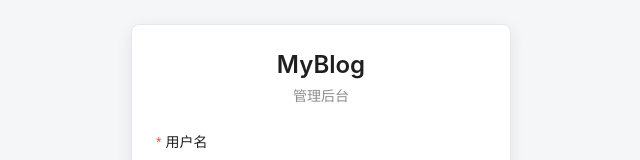
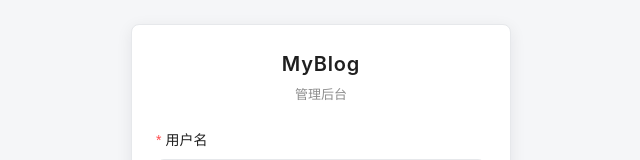
Before and after one commit to Xiaoxusheng/Myblog, a Vue app in the folder admin/: page /login in a window 1280 px wide. Shown: the top 160 px of the page, without its empty margins (319-959 px from the left). Built offline with nearby package versions, Linux system fonts and the light colour scheme.

Commit message:
feat(admin): 管理端 UI 改版 M6——登录页与可访问性(品牌区排版/行内错误 Alert/通知项与用户菜单键盘路径/favicon)

```diff
--- a/admin/src/layouts/AdminLayout.vue
+++ b/admin/src/layouts/AdminLayout.vue
@@ -138,6 +138,11 @@ function onMenuClick(item: MenuItem) {
 
 function goProfile() {
   void router.push('/profile')
+}
+
+/** 用户菜单触发器键盘路径:合成 click 交给 Dropdown 的 click 触发器(docs/09 §9.2) */
+function openUserMenu(e: KeyboardEvent) {
+  ;(e.currentTarget as HTMLElement)?.dispatchEvent(new MouseEvent('click', { bubbles: true }))
 }
 
 function onChangePassword() {
@@ -316,7 +321,10 @@ onBeforeUnmount(() => {
                   class="notif-panel__item"
                   :class="{ 'notif-panel__item--unread': !n.read }"
                   role="button"
+                  tabindex="0"
+                  :aria-label="`打开通知：${n.title}`"
                   @click="onOpenNotification(n)"
+                  @keydown.enter.prevent="onOpenNotification(n)"
                 >
                   <div class="notif-panel__title">
                     <a-badge v-if="!n.read" status="processing" />
@@ -336,7 +344,14 @@ onBeforeUnmount(() => {
         </a-popover>
 
         <a-dropdown>
-          <div class="admin-header__user" role="button" tabindex="0">
+          <div
+            class="admin-header__user"
+            role="button"
+            tabindex="0"
+            aria-label="账号菜单"
+            @keydown.enter.prevent="openUserMenu"
+            @keydown.space.prevent="openUserMenu"
+          >
             <a-avatar :size="28" :src="auth.user?.avatar || undefined">
               <template #icon><UserOutlined /></template>
             </a-avatar>
--- a/admin/src/views/LoginView.vue
+++ b/admin/src/views/LoginView.vue
@@ -2,16 +2,17 @@
 import { reactive, ref } from 'vue'
 import { useRoute, useRouter } from 'vue-router'
 import { useFeedback } from '@/composables/useFeedback'
-const { message } = useFeedback()
 import { LockOutlined, UserOutlined } from '@ant-design/icons-vue'
 import { useAuthStore } from '@/stores/auth'
 
+const { message } = useFeedback()
 const route = useRoute()
 const router = useRouter()
 const auth = useAuthStore()
 
 const formRef = ref()
 const submitting = ref(false)
+const loginError = ref('')
 
 const formState = reactive({
   username: '',
@@ -25,6 +26,7 @@ const rules = {
 }
 
 async function handleSubmit() {
+  loginError.value = ''
   await formRef.value?.validate()
   submitting.value = true
   try {
@@ -32,8 +34,9 @@ async function handleSubmit() {
     message.success('登录成功')
     const redirect = typeof route.query.redirect === 'string' ? route.query.redirect : '/dashboard'
     await router.replace(redirect)
-  } catch {
-    // 错误提示由 API 拦截器统一 message.error（如 20001 用户名或密码错误）
+  } catch (e) {
+    // 拦截器已 toast;行内 Alert 提供持续可见的错误态(docs/09 §9.1)
+    loginError.value = e instanceof Error && e.message ? e.message : '登录失败，请稍后重试'
   } finally {
     submitting.value = false
   }
@@ -44,9 +47,17 @@ async function handleSubmit() {
   <div class="login-page">
     <a-card class="login-card" :bordered="false">
       <div class="login-card__head">
-        <a-typography-title :level="3" style="margin: 0">MyBlog</a-typography-title>
-        <a-typography-text type="secondary">管理后台</a-typography-text>
+        <p class="login-card__brand">MyBlog</p>
+        <p class="login-card__sub">管理后台</p>
       </div>
+
+      <a-alert
+        v-if="loginError"
+        type="error"
+        :message="loginError"
+        show-icon
+        style="margin-bottom: 16px"
+      />
 
       <a-form
         ref="formRef"
@@ -104,4 +115,18 @@ async function handleSubmit() {
   gap: 4px;
   margin-bottom: 24px;
 }
+
+.login-card__brand {
+  margin: 0;
+  font-size: 20px;
+  font-weight: 600;
+  letter-spacing: 0.04em;
+  color: var(--admin-text);
+}
+
+.login-card__sub {
+  margin: 0;
+  font-size: 13px;
+  color: var(--admin-muted);
+}
 </style>
```
Also changed, not shown: admin/index.html (+4 -0 lines).
